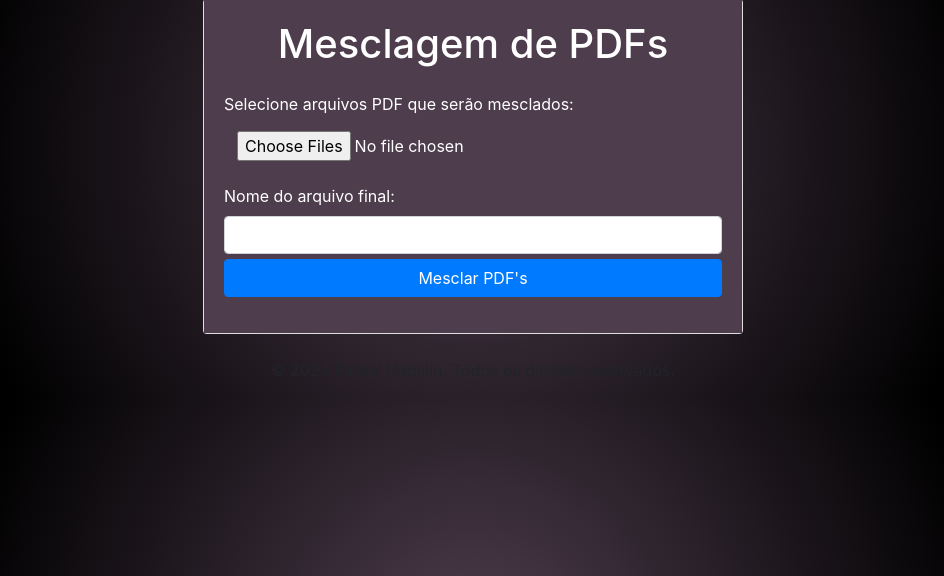
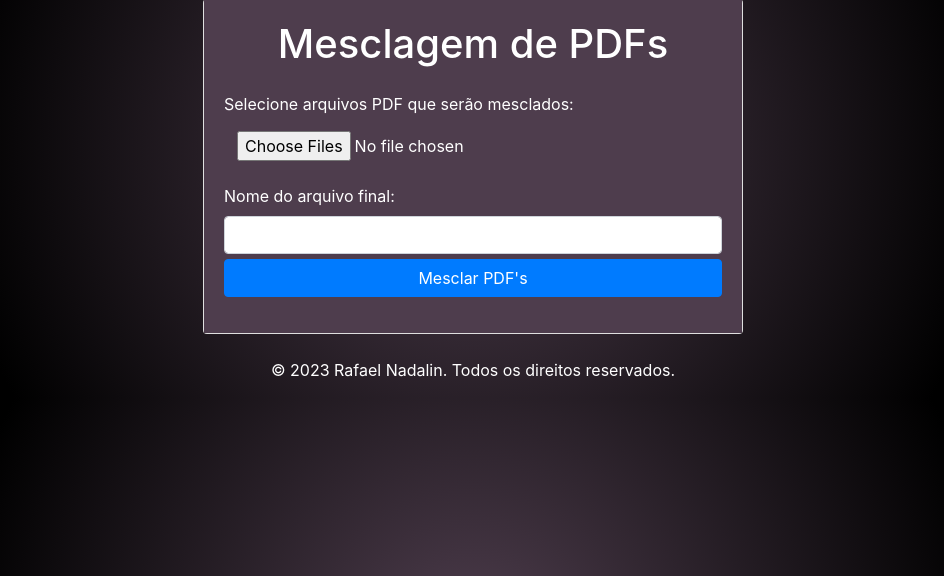
Before and after one commit to Tudolin/pdf-merger-app, a Flask app: page / in a window 1280 px wide. Shown: the part 97-673 px from the top of the page, without its empty margins (167-1111 px from the left). Run offline with Flask 2, Linux system fonts and the light colour scheme; some libraries are stand-ins or nearby versions.

Commit message:
Update app.html

```diff
--- a/templates/app.html
+++ b/templates/app.html
@@ -76,7 +76,7 @@ background: radial-gradient(circle, rgba(78, 61, 77, 1) 0%, rgba(0, 0, 0, 1) 76%
         </div>
     </div>
 
-    <footer class="text-center mt-4">
+    <footer style="color: white;" class="text-center mt-4">
         <p>&copy; 2023 Rafael Nadalin. Todos os direitos reservados.</p>
     </footer>
 
```
